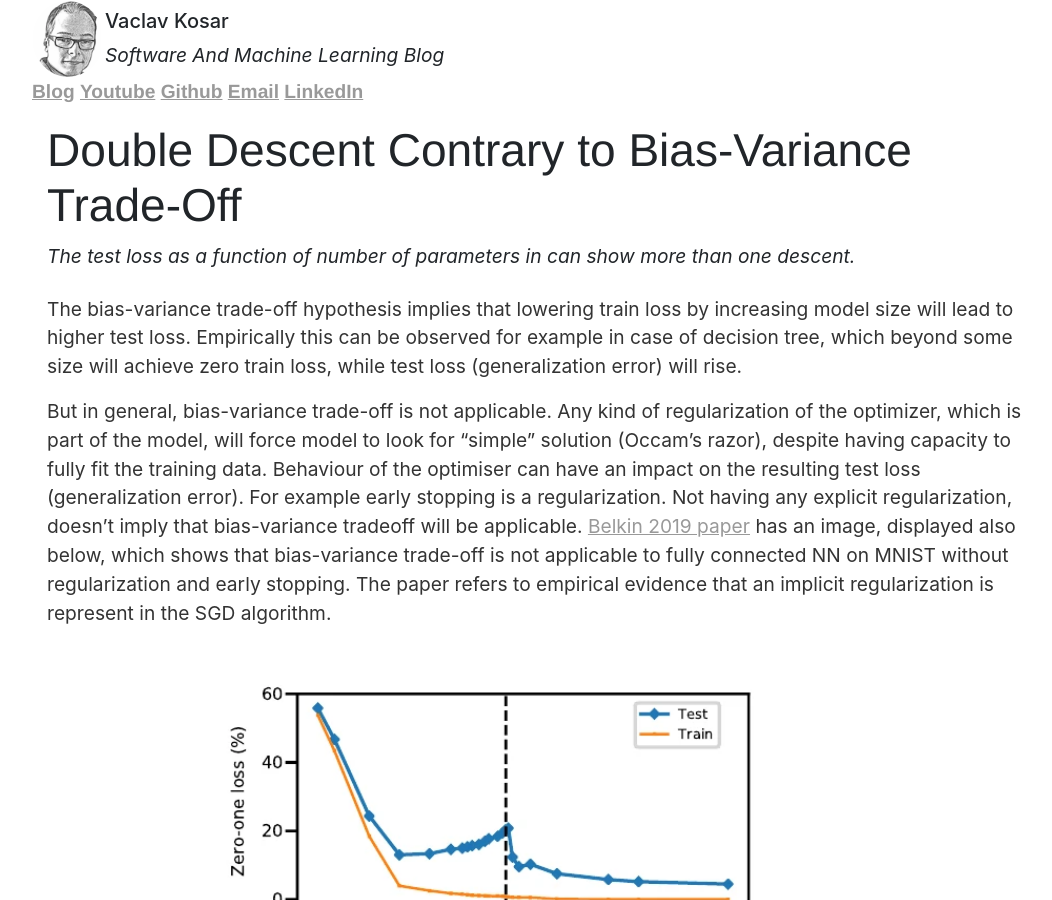
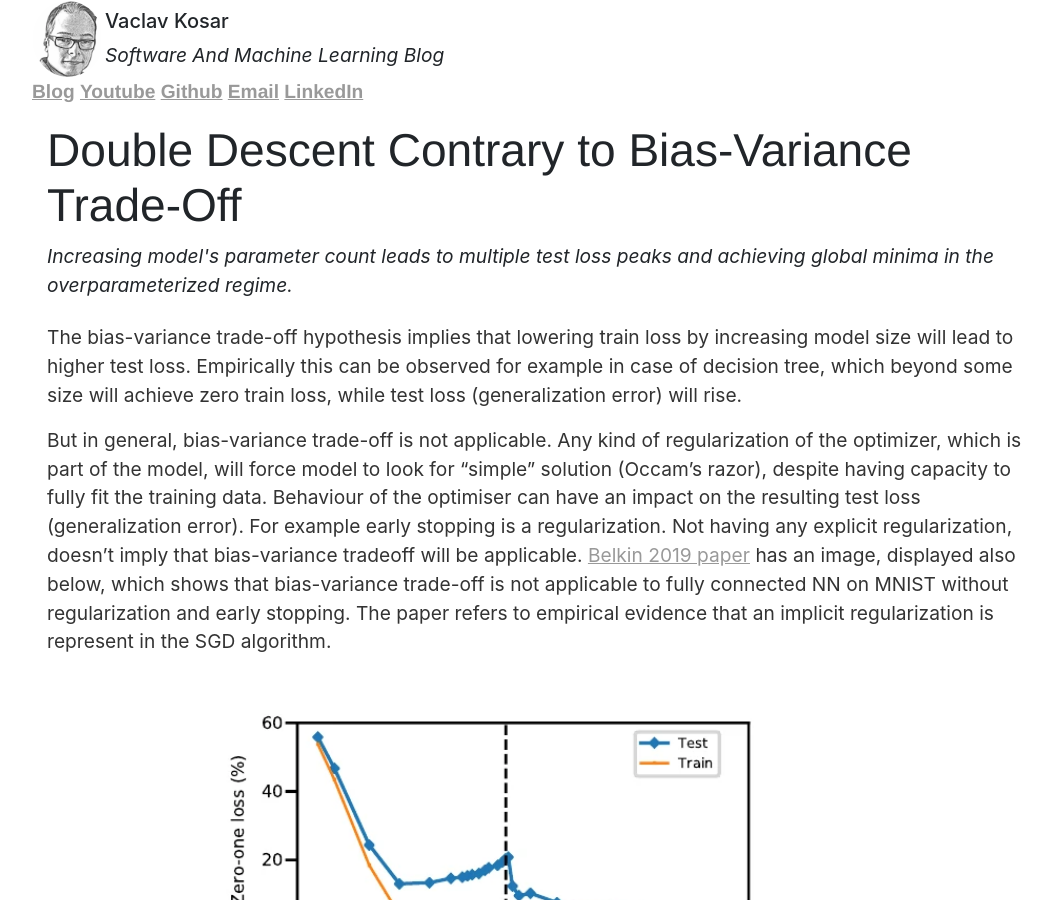
Before and after one commit to vackosar/vackosar.github.io, a Jekyll site: the page built from _posts/2020-09-15-double-descent-contrary-to-bias-variance-trade-off.md, in a window 1280 px wide and 900 px high. Shown: the whole window, without its empty margins (96-1148 px from the left). Built offline with Jekyll 4.4.1, drawn with Linux system fonts in a browser that asks for light colours; nearby versions of some CDN libraries; some web fonts are replaced; library files that are not in the unit come from our copies; comment, search, counter and statistics services are not loaded.

Commit message:
description

```diff
--- a/_posts/2020-09-15-double-descent-contrary-to-bias-variance-trade-off.md
+++ b/_posts/2020-09-15-double-descent-contrary-to-bias-variance-trade-off.md
@@ -3,7 +3,7 @@ layout: post
 title: "Double Descent Contrary to Bias-Variance Trade-Off"
 date: 2020-09-15
 categories: ml
-description: The test loss as a function of number of parameters in can show more than one descent.
+description: Increasing model's parameter count leads to multiple test loss peaks and achieving global minima in the overparameterized regime.
 image: /images/double-descent-nn-mnist.webp
 permalink: /:categories/:title
 redirect_from:
```
